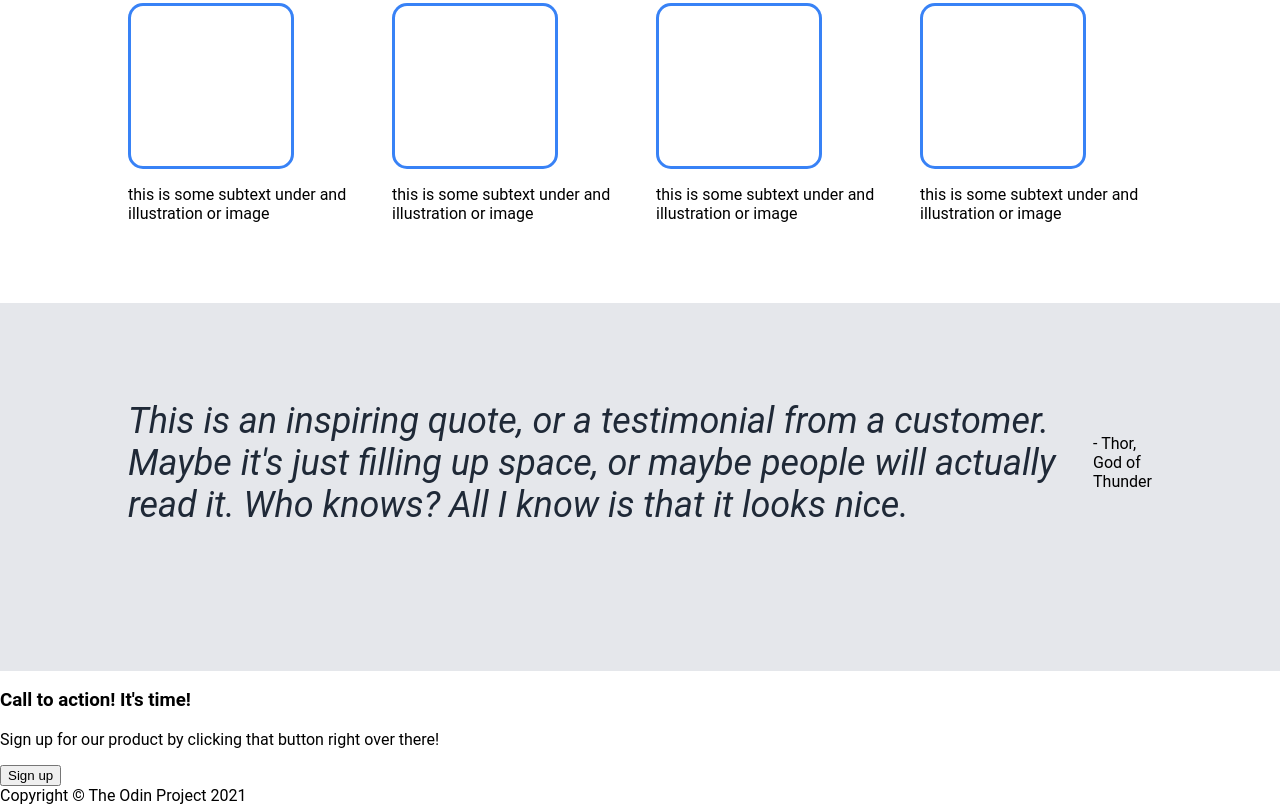
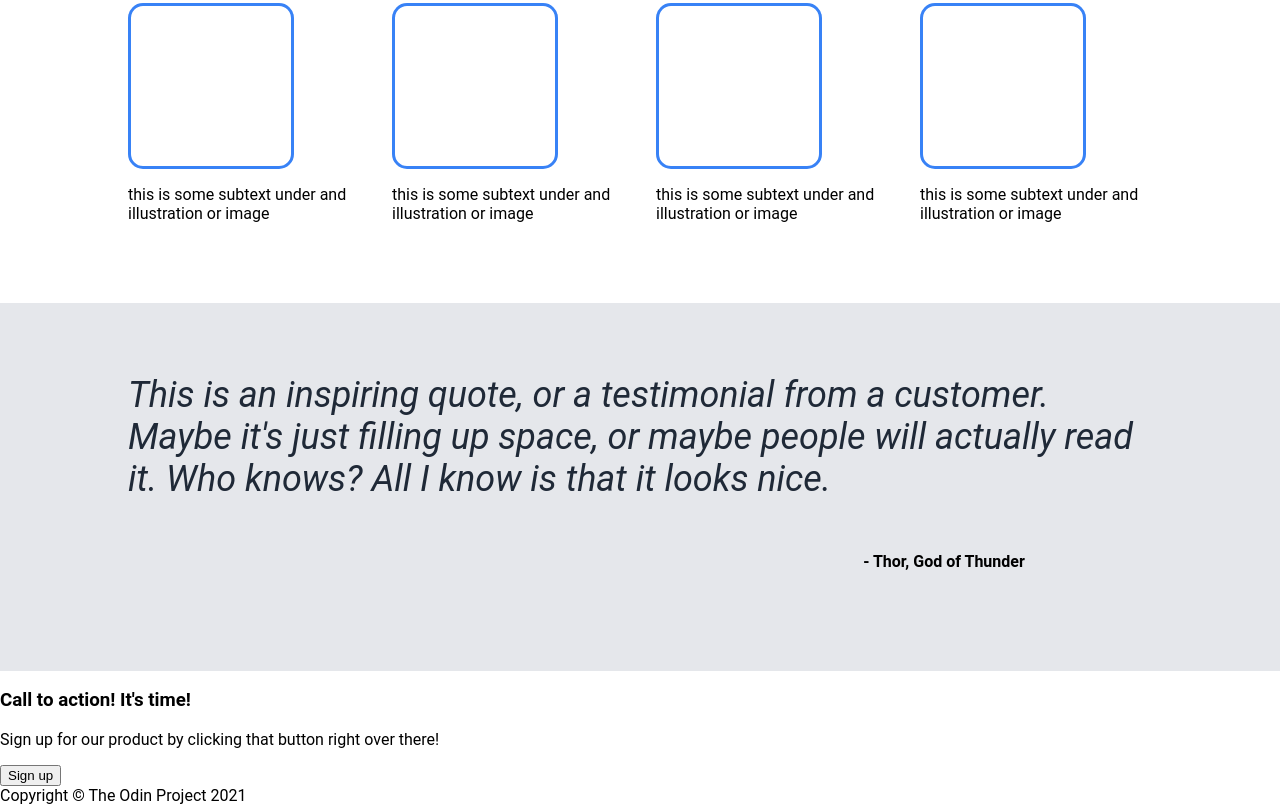
Before and after one commit to Quetz-git/landing-page, a plain HTML site: page index.html in a window 1280 px wide. Shown: the part 495-1300 px from the top of the page. Drawn offline with Linux system fonts and the light colour scheme.

Commit message:
Style quote author

```diff
--- a/style.css
+++ b/style.css
@@ -129,6 +129,7 @@ h2 {
     justify-content: center;
     align-items: center;
     padding: 1rem 8rem 4rem 8rem;
+    flex-direction: column;
 }
 
 .quote {
@@ -138,5 +139,6 @@ h2 {
 }
 
 .thor {
-
+    font-weight: bold;
+    margin-left: 38rem;
 }
```
